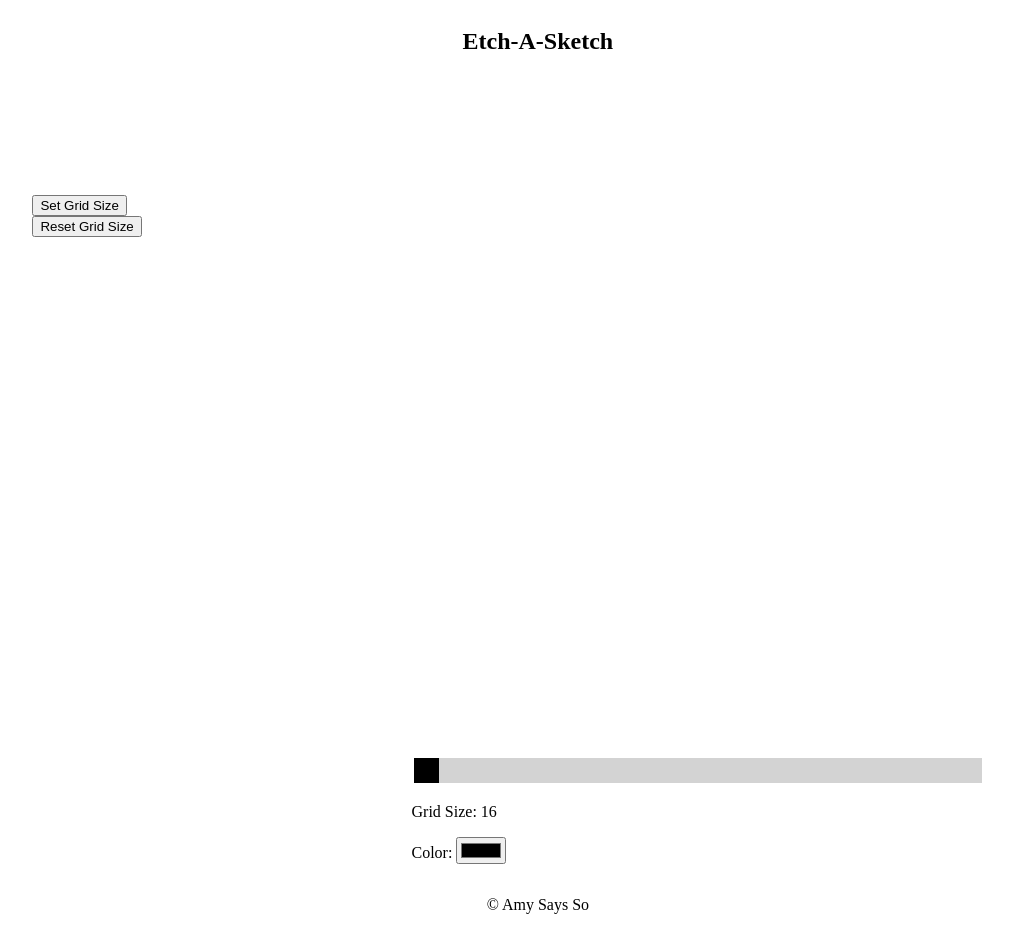
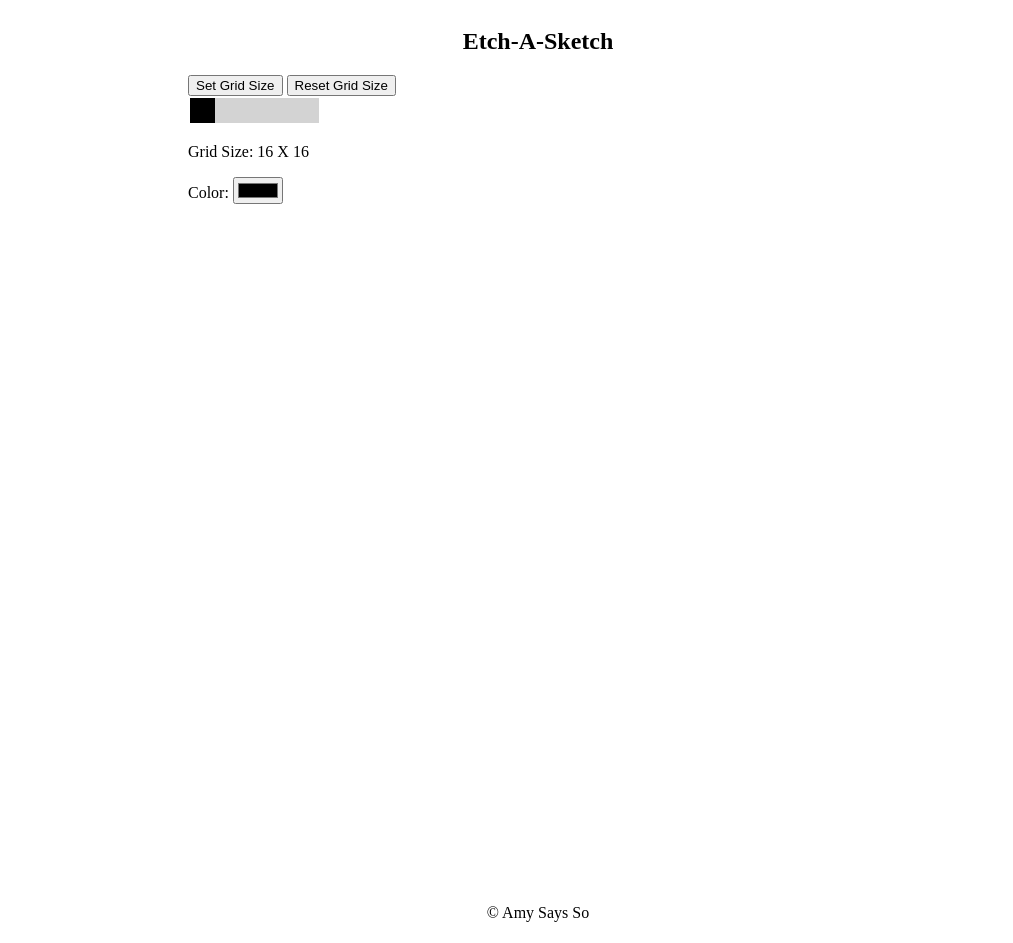
Before and after one commit to MatthewChildress/eas_game, a plain HTML site: page index.html in a window 1280 px wide. Shown: the whole page, without its empty margins (102-1115 px from the left). After the commit the page ends 922 px from the top, so only its background shows below. Drawn offline with Linux system fonts and the light colour scheme.

Commit message:
swapped our grid styling for flexbox. found the color input again.

```diff
--- a/index.html
+++ b/index.html
@@ -13,8 +13,7 @@
         <h2>Etch-A-Sketch</h2>
     </header>
     <div class="container">
-        <div class="grids" id="grids"></div>
-    </div>
+        <div class="sidebar">
             <div class="buttons">
                 <button id="setBtn">Set Grid Size</button>
                 <button id="rstBtn">Reset Grid Size</button>
@@ -22,9 +21,14 @@
             <div class="slide">
                 <input type="range" min="16" max="100" value="1" class="slider" id="myRange" data-sizing="px">
                 <p>Grid Size: <span id="sizeNum"></span></p>
+            </div>
+            <div class="rgb">
                 <label for="col">Color:   </label>
                 <input id="color" type="color" name="color">
                 <span id="colOutput"></span>
+            </div>
+        </div>
+        <div class="grids" id="grids"></div>
     </div>
     <footer>&#169 Amy Says So</footer>
     <script src="script.js" defer></script>
--- a/script.js
+++ b/script.js
@@ -10,10 +10,10 @@ let colOutput = document.getElementById('colOutput');
 let curColor = '#000000'
 let size = slider.value
 
-output.innerHTML = slider.value;
+output.innerHTML = `${slider.value} X ${slider.value}`;
 //Reports back the information from slider as it adjusts
 slider.oninput = function () {
-    output.innerHTML = this.value;
+    output.innerHTML = `${slider.value} X ${slider.value}`;
 }
 // shows on screen hexa code for color
 col.addEventListener('input', () => {
--- a/style.css
+++ b/style.css
@@ -3,26 +3,21 @@ html {
 }
 
 body {
-    min-height:100%;
-    display:grid;
-    grid-template-rows: repeat(20, 5%);
-    grid-template-columns: repeat(20, 5%);
+    display:flex;
+    flex-direction:column;
+    justify-content:center;
+    align-items:center;
 
 }
 
 header {
     display:flex;
     justify-content:center;
-    grid-column: 1 / 21;
-    grid-row: 1 / 3;
 }
+.sidebar {
 
-
-
-
+}
 .buttons {
-    grid-column: 3 /6;
-    grid-row: 5 / 16;
 }
 
 
@@ -41,13 +36,10 @@ header {
 }
 
 .slide {
-    grid-column:9 / 18;
-    grid-row: 17 / 19;
 }
 .slider {
     -webkit-appearance: none;
     appearance:none;
-    width:100%;
     height: 25px;
     -webkit-transition: .2s;
     transition: opacity .2s;
@@ -70,6 +62,4 @@ header {
 footer {
     display:flex;
     justify-content:center;
-    grid-column: 1 / 21;
-    grid-row: 20 / 21;
 }
```
Lines whose indentation alone changed are shown as unchanged.
